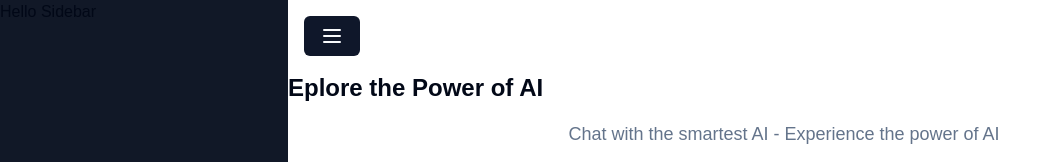
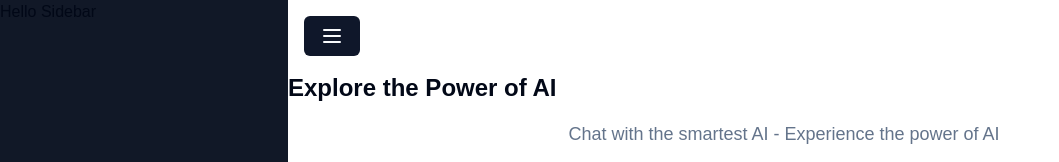
Before and after one commit to Koushik25022005/projectdelta, a Next.js app: page /dashboard in a window 1280 px wide. Shown: the top 162 px of the page, without its empty margins (0-1059 px from the left). Built offline with nearby package versions, Linux system fonts and the light colour scheme.

Commit message:
Changes in the description

```diff
--- a/app/(dashboard)/(routes)/dashboard/page.tsx
+++ b/app/(dashboard)/(routes)/dashboard/page.tsx
@@ -6,7 +6,7 @@ const DashboardPage = () => {
     <div>
       <div className="mb-8 space-y-4">
       <h2 className="text-2xl md:text 4-xl font-bold">
-        Eplore the Power of AI
+        Explore the Power of AI
       </h2>
       <p className="text-muted-foreground font-light text-sm
       md:text-lg text-center">
```
